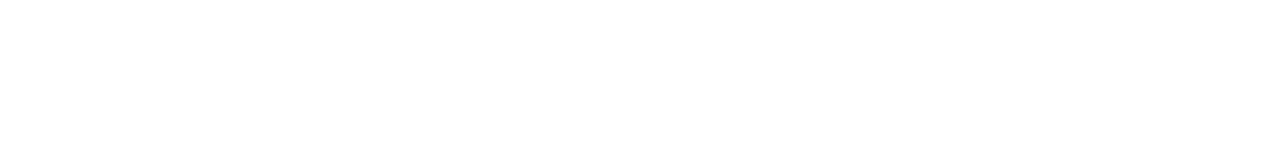
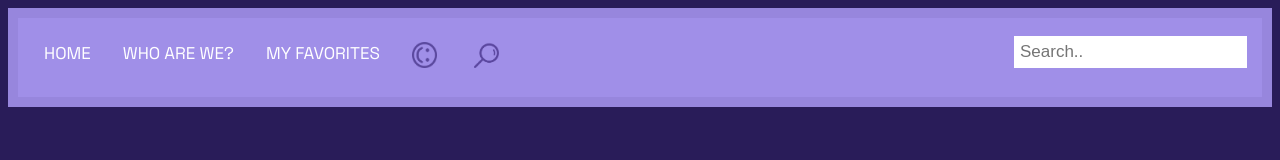
Before and after one commit to ereesm/COMP324_Project, a plain HTML site: page src/myFavs.html in a window 1280 px wide. Drawn offline with Linux system fonts and the light colour scheme.

Commit message:
Updated all pages to match background and nav bar. Now user is able to toggle between pages.
- Bugz Valente : March 17, 2024 , 4:43pm

```diff
--- a/src/myFavs.html
+++ b/src/myFavs.html
@@ -2,9 +2,24 @@
 <html lang="en">
 <head>
     <meta charset="UTF-8">
-    <title>Title</title>
+    <meta name="viewport" content="width=device-width, initial-scale=1.0">
+    <title>My Favorites</title>
+    <link rel="stylesheet" type="text/css" href="boardstyling.css"/>
+    <script src="script.js" defer></script>
 </head>
 <body>
-
+<header>
+    <nav>
+        <ul class="navbar">
+            <li><a href='./board.html'>HOME</a></li>
+            <li><a href='./aboutUs.html'>WHO ARE WE?</a></li>
+            <li><a href='./myFavs.html'>MY FAVORITES</a></li>
+            <li><a href='./board-profile.html' id="profile-link"><img src="assets/smiley-face.png" alt="Smiley Face"></a></li>
+            <li><a href='./board-advancedsearch.html' id="advanced-search-link"><img src="assets/search.png" alt="Search"></a></li>
+            <input type="text" placeholder="Search..">
+        </ul>
+    </nav>
+</header>
+<!-- content here -->
 </body>
 </html>
```
Also changed, not shown: src/aboutUs.html (+17 -2 lines), src/board-advancedsearch.html (+16 -2 lines), src/board-profile.html (+16 -2 lines).
